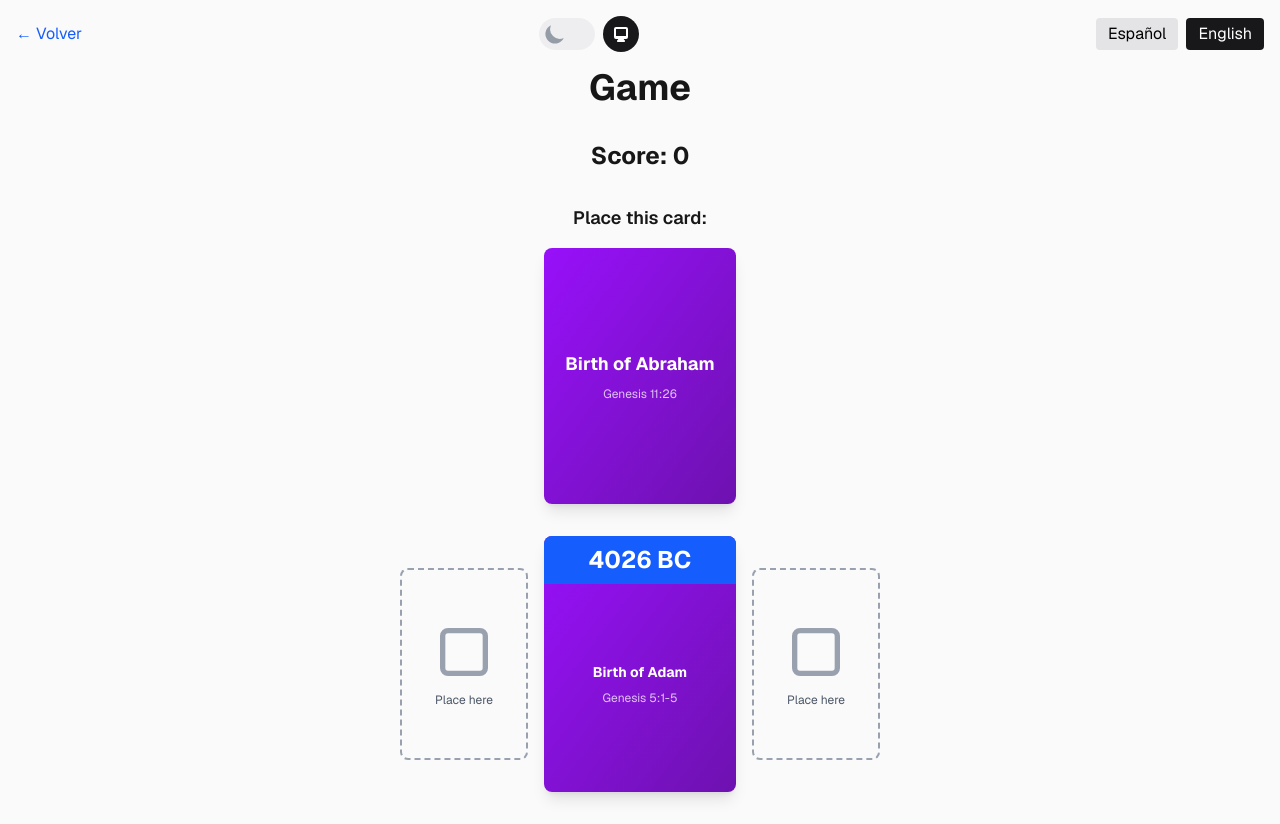
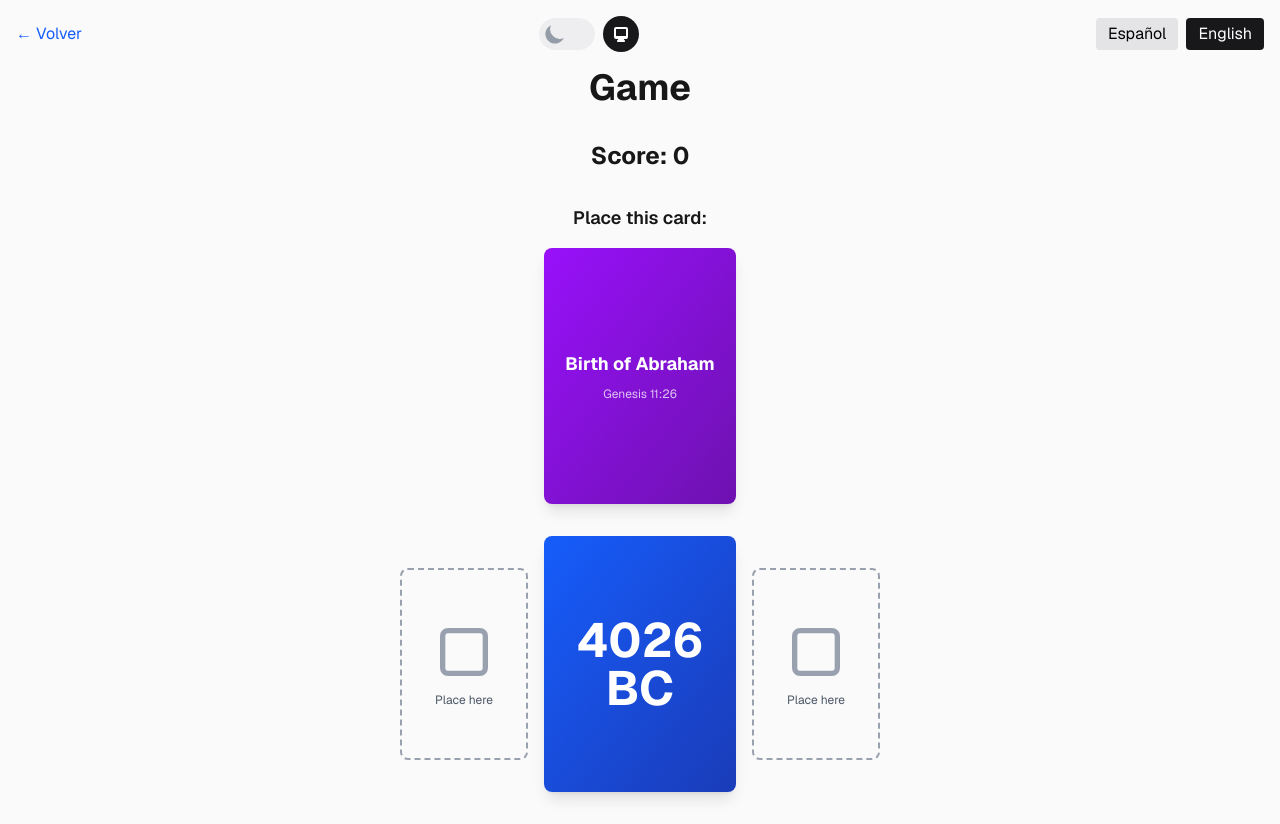
Before and after one commit to Ismola/jw-hitster, a Next.js app: page /en/game in a window 1280 px wide. Both pictures are taken after a click on the button "Start". Built offline with nearby package versions, Linux system fonts and the light colour scheme.

Commit message:
feat: implement flip animation and enhance CardBothSides component with detailed event display

```diff
--- a/app/components/CardBothSides.tsx
+++ b/app/components/CardBothSides.tsx
@@ -1,4 +1,6 @@
 'use client';
+
+import { useState } from 'react';
 
 interface CardBothSidesProps {
     date: string;
@@ -9,6 +11,8 @@ interface CardBothSidesProps {
 }
 
 export default function CardBothSides({ date, event, bibleReference, bcText, adText }: CardBothSidesProps) {
+    const [isFlipped, setIsFlipped] = useState(false);
+
     // Format date with BC/AD
     const formatDate = (dateStr: string) => {
         const year = parseInt(dateStr);
@@ -20,16 +24,41 @@ export default function CardBothSides({ date, event, bibleReference, bcText, adT
     };
 
     return (
-        <div className="w-48 h-64 bg-gradient-to-br from-purple-600 to-purple-800 rounded-lg shadow-lg flex flex-col p-4 text-white relative overflow-hidden">
-            {/* Date Badge */}
-            <div className="absolute top-0 left-0 right-0 bg-blue-600 py-2 px-4 text-center">
-                <div className="text-2xl font-bold">{formatDate(date)}</div>
-            </div>
+        <div
+            className="w-48 h-64 perspective-1000"
+            onMouseEnter={() => setIsFlipped(true)}
+            onMouseLeave={() => setIsFlipped(false)}
+        >
+            <div
+                className={`relative w-full h-full transition-transform duration-500 transform-style-3d ${isFlipped ? 'rotate-y-180' : ''
+                    }`}
+                style={{
+                    transformStyle: 'preserve-3d',
+                    transform: isFlipped ? 'rotateY(180deg)' : 'rotateY(0deg)',
+                }}
+            >
+                {/* Front - Date Only */}
+                <div
+                    className="absolute w-full h-full backface-hidden bg-gradient-to-br from-blue-600 to-blue-800 rounded-lg shadow-lg flex items-center justify-center p-4"
+                    style={{ backfaceVisibility: 'hidden' }}
+                >
+                    <div className="text-white text-center">
+                        <div className="text-5xl font-bold">{formatDate(date)}</div>
+                    </div>
+                </div>
 
-            {/* Event Content */}
-            <div className="flex-1 flex flex-col items-center justify-center text-center mt-10">
-                <div className="text-sm font-bold mb-2">{event}</div>
-                <div className="text-xs opacity-75">{bibleReference}</div>
+                {/* Back - Event Details */}
+                <div
+                    className="absolute w-full h-full backface-hidden bg-gradient-to-br from-purple-600 to-purple-800 rounded-lg shadow-lg flex flex-col items-center justify-center p-4 text-white"
+                    style={{
+                        backfaceVisibility: 'hidden',
+                        transform: 'rotateY(180deg)'
+                    }}
+                >
+                    <div className="text-sm font-bold mb-3 text-center">{event}</div>
+                    <div className="text-xs opacity-75 text-center">{bibleReference}</div>
+                    <div className="absolute top-2 right-2 text-xs opacity-50">{formatDate(date)}</div>
+                </div>
             </div>
         </div>
     );
```
